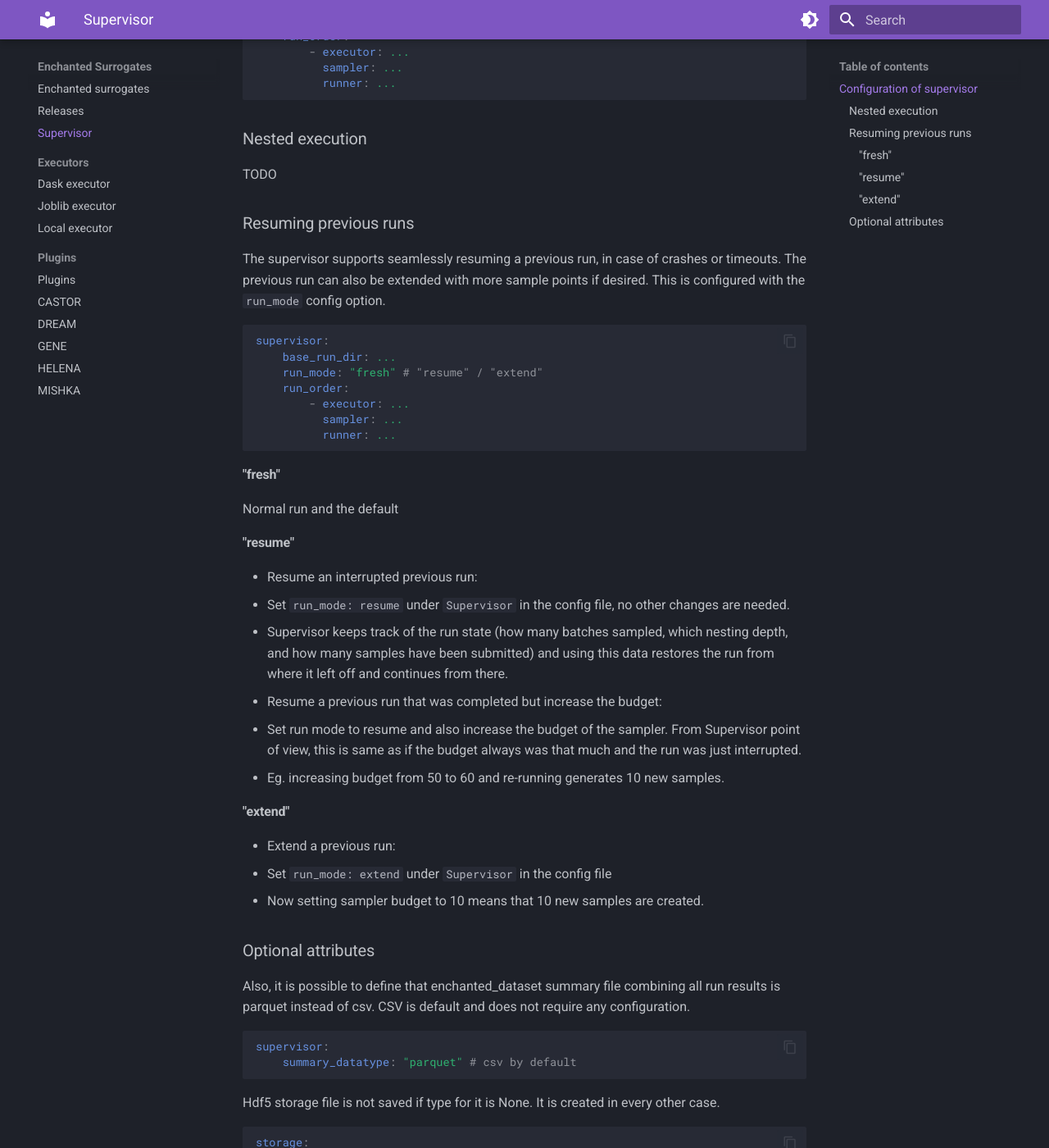
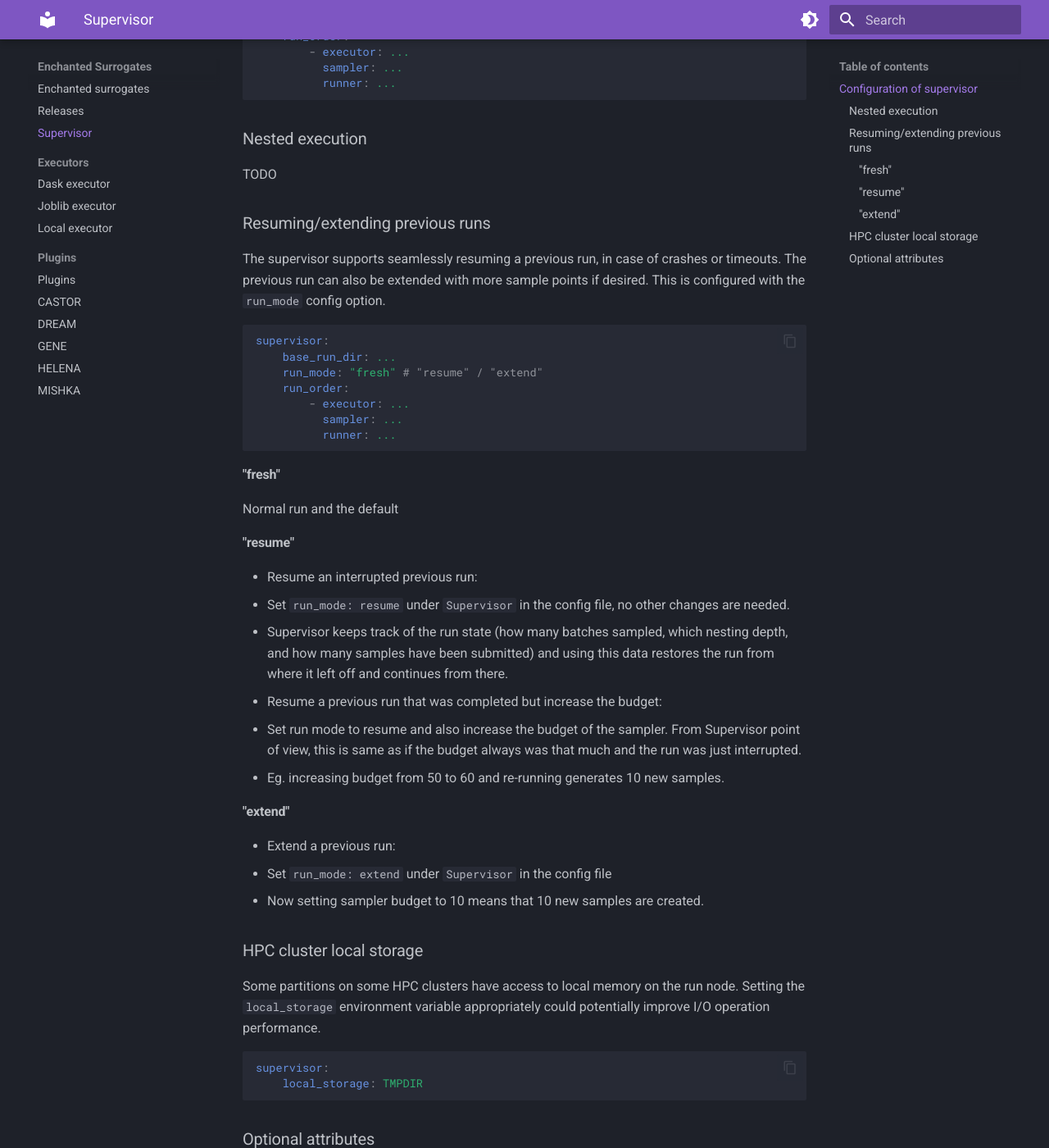
Before and after one commit to DIGIfusion/enchanted-surrogates, an MkDocs documentation site: the page built from docs/supervisor.md, in a window 1280 px wide and 1400 px high, scrolled down 880 px. Shown: the whole window at 82% size. Built offline with MkDocs 1.6.1 and Material for MkDocs 9.7.7, drawn with Linux system fonts in a browser that asks for light colours.

Commit message:
docs: Add tmp storage documentation

````diff
--- a/docs/supervisor.md
+++ b/docs/supervisor.md
@@ -31,7 +31,7 @@ supervisor:
 
 TODO
 
-### Resuming previous runs
+### Resuming/extending previous runs
 
 The supervisor supports seamlessly resuming a previous run, in case of crashes
 or timeouts. The previous run can also be extended with more sample points if
@@ -72,6 +72,17 @@ Normal run and the default
   - Set `run_mode: extend` under `Supervisor` in the config file
   - Now setting sampler budget to 10 means that 10 new samples are created.
 
+### HPC cluster local storage
+
+Some partitions on some HPC clusters have access to local memory on the run
+node. Setting the `local_storage` environment variable appropriately could
+potentially improve I/O operation performance.
+
+```yaml
+supervisor:
+    local_storage: TMPDIR
+```
+
 ### Optional attributes
 
 Also, it is possible to define that enchanted_dataset summary file combining all
````
